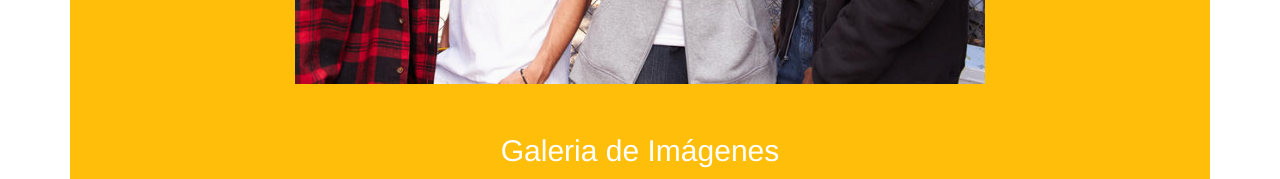
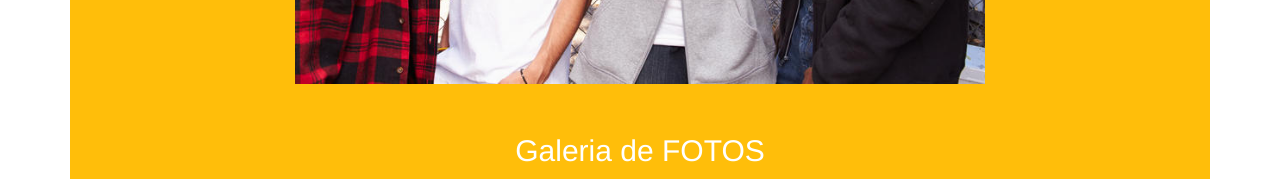
Before and after one commit to patricio-dsgn/ABPro7, a plain HTML site: page index.html in a window 1280 px wide. Shown: the part 780-959 px from the top of the page. Drawn offline with nearby package versions, Linux system fonts and the light colour scheme.

Commit message:
ahi te va

```diff
--- a/index.html
+++ b/index.html
@@ -89,7 +89,7 @@
 
 
       <div class="mt-5">
-        <h2 class="text-white" >Galeria de Imágenes</h2>
+        <h2 class="text-white" >Galeria de FOTOS</h2>
         <img class="img-fluid rounded-2 col-md-3 col-4 m-2 f1" src="./img/juguete-01.jpg" alt="">
         <img class="img-fluid rounded-2 col-md-3 col-4 m-2 f1" src="./img/juguete-02.jpeg" alt="">
         <img class="img-fluid rounded-2 col-md-3 col-4 m-2 f1" src="./img/juguete-03.jpg" alt="">
```
